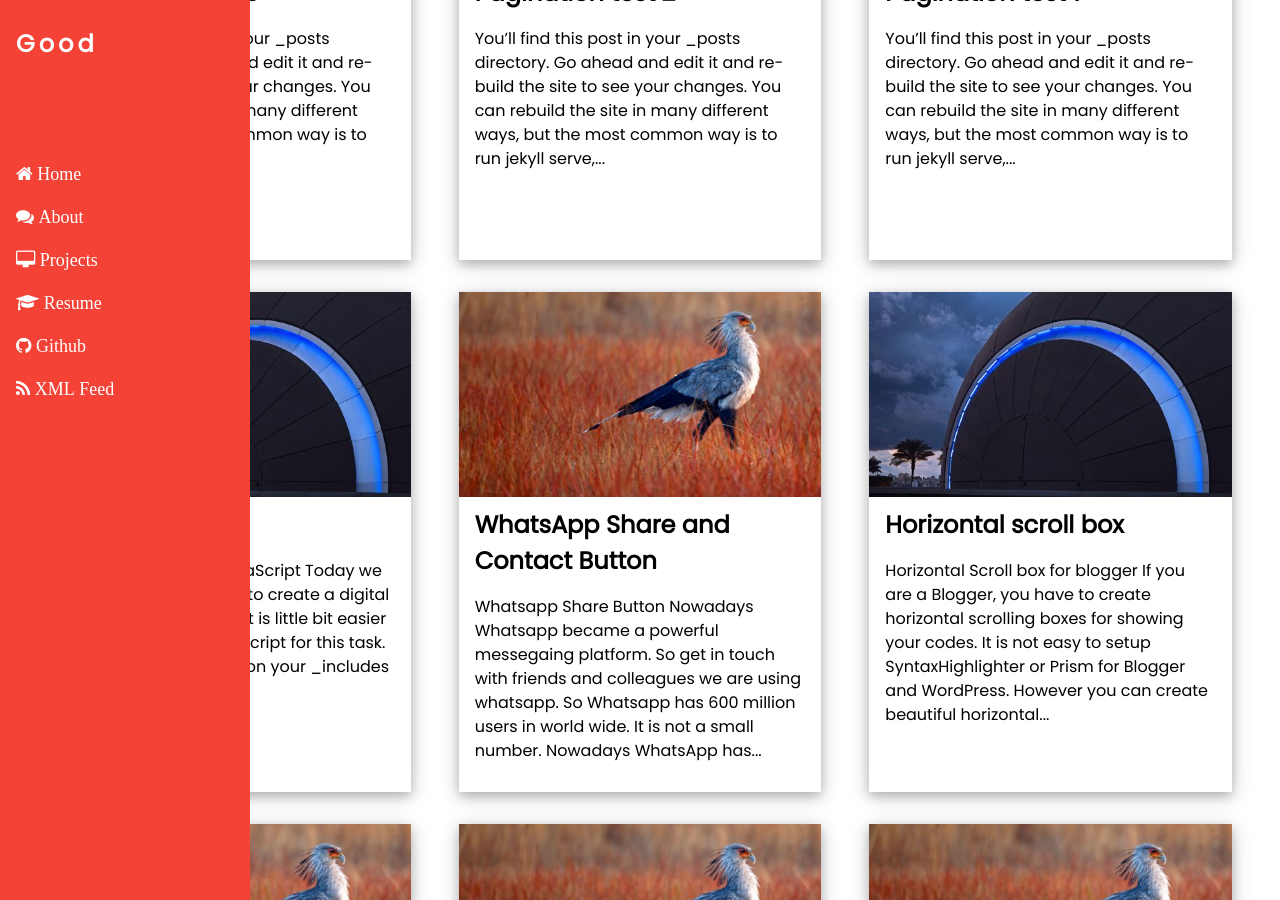
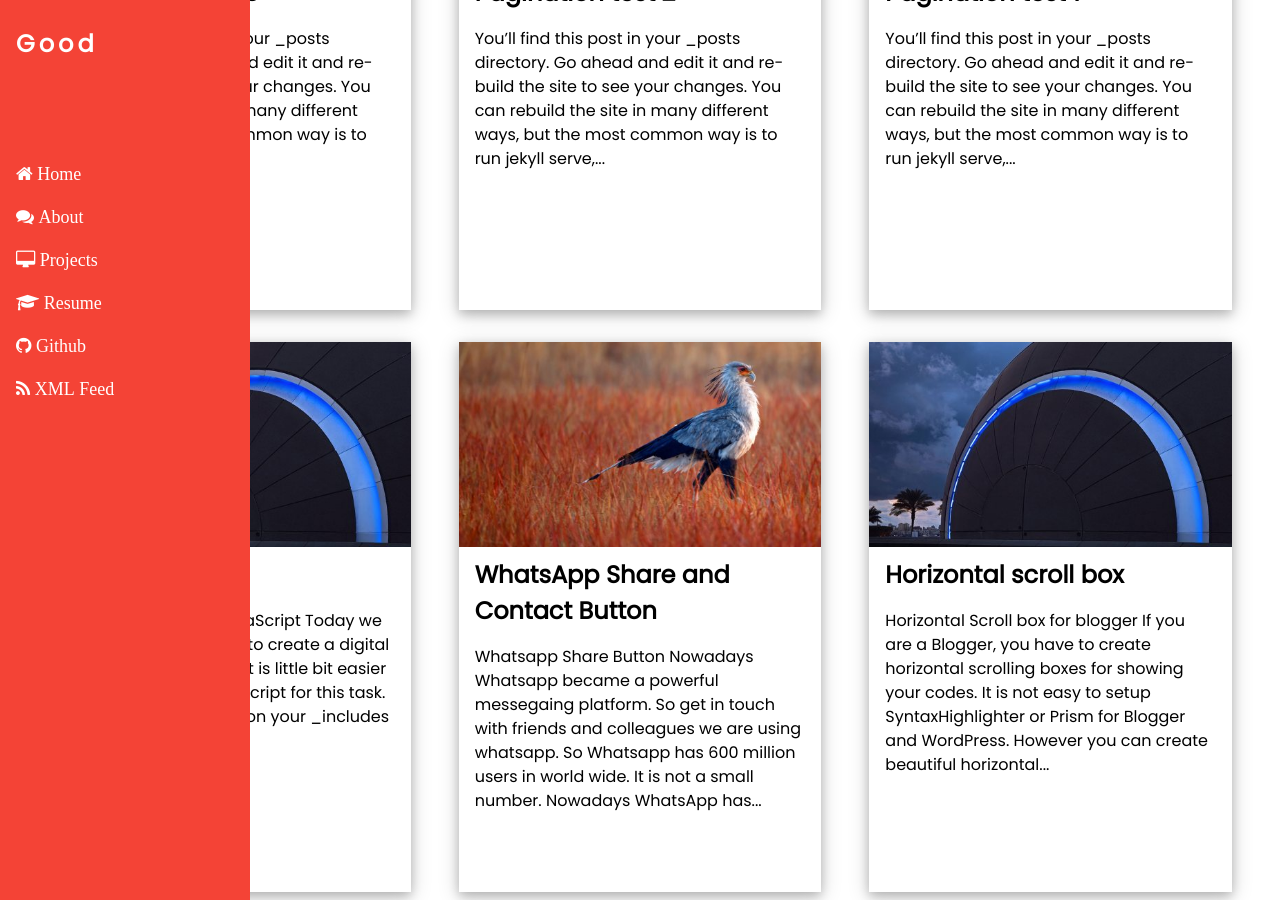
Before and after one commit to chipprogrammers/Good, a Jekyll site: the page built from blog.html, in a window 1280 px wide and 900 px high, scrolled down 355 px. Built offline with Jekyll 4.4.1, drawn with Linux system fonts in a browser that asks for light colours; comment, search, counter and statistics services are not loaded.

Commit message:
Update blog.html

```diff
--- a/blog.html
+++ b/blog.html
@@ -6,7 +6,7 @@
 <div class="w3-row-padding">
 {% for post in site.posts %}
 <div class="w3-third">
-   <div class="w3-card-4 w3-margin" style="min-height:500px">
+   <div class="w3-card-4 w3-margin" style="min-height:550px">
        <img src="{{ site.baseurl }}{{ post.img }}" style="width:100%">
        <div class="w3-container">
            <h3><b>{{ post.title }}</b></h3>
```
